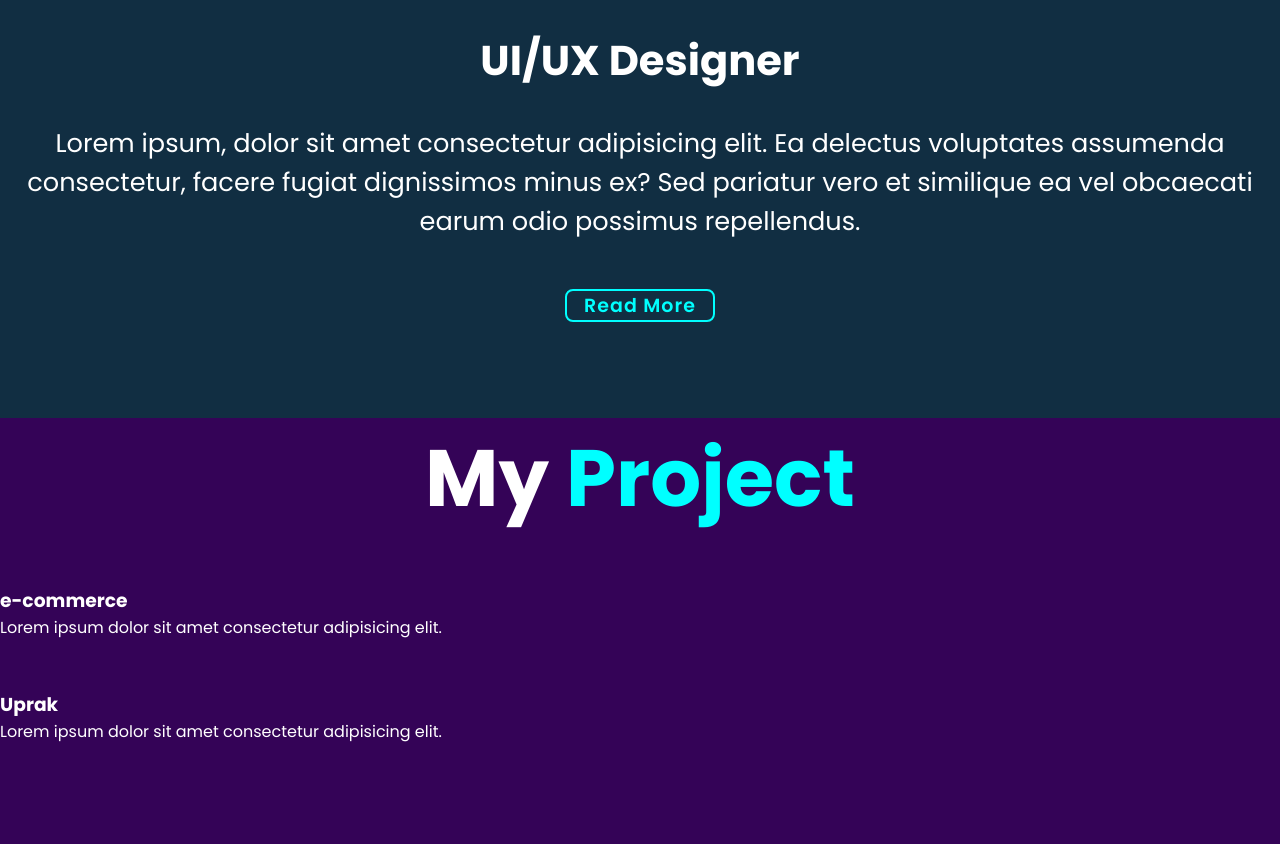
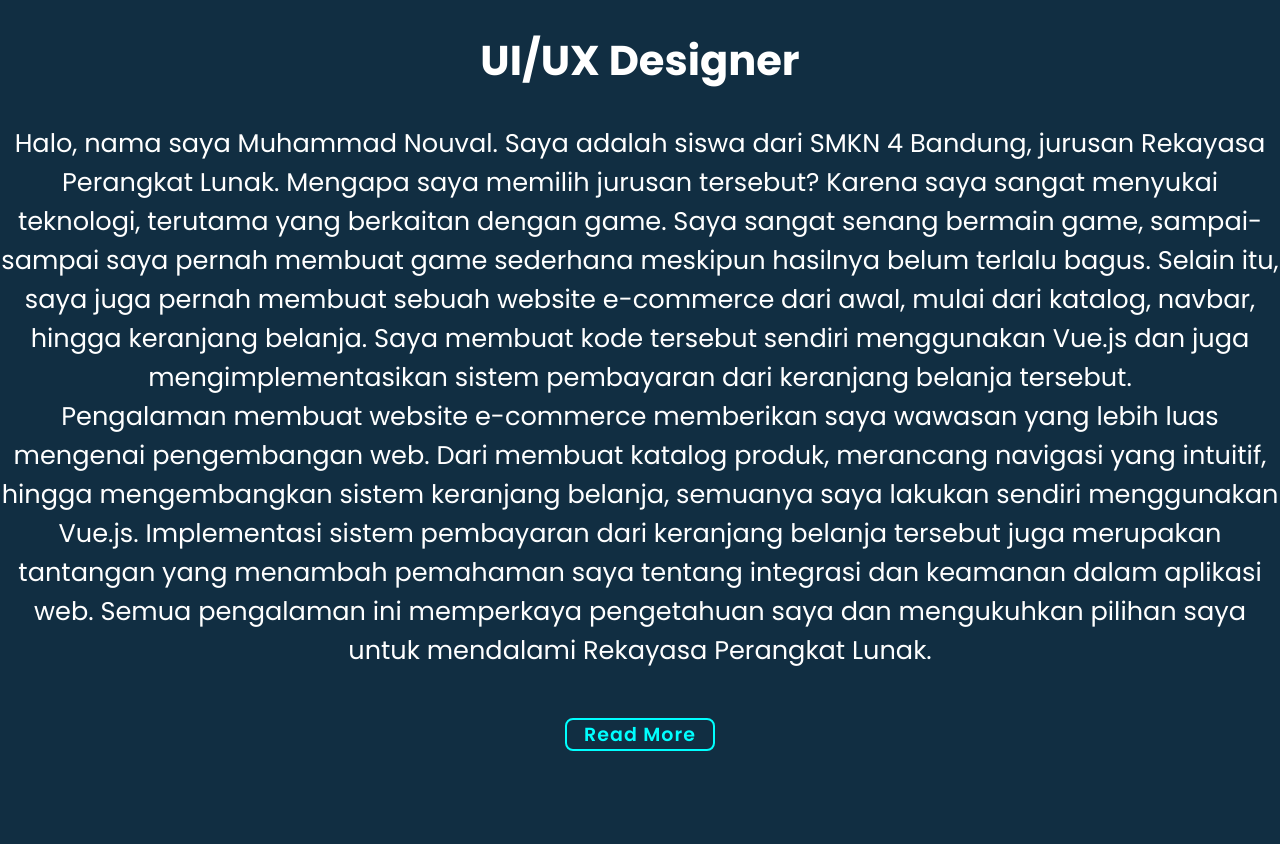
Before and after one commit to Ztimeto/PortFolio, a plain HTML site: page CodeSource/index.html in a window 1280 px wide. Shown: the part 1403-2247 px from the top of the page. Before the commit the page ends 2147 px from the top, so only its background shows below. Drawn offline with nearby package versions, Linux system fonts and the light colour scheme.

Commit message:
Change 3

```diff
--- a/CodeSource/Css/index.css
+++ b/CodeSource/Css/index.css
@@ -368,6 +368,7 @@ span{
     width: 15rem;
 }
 
+
 /* KEYFRAMES ANIMATION */
 @keyframes showRigth{
     100%{
--- /dev/null
+++ b/CodeSource/Css/readmore.css
@@ -0,0 +1,12 @@
+body {
+    background-color: #112e42;
+    color: white;
+    font-family: Arial, sans-serif;
+    line-height: 1.6;
+    margin: 0;
+    padding: 20px;
+}
+
+p {
+    margin-bottom: 20px;
+}
--- a/CodeSource/index.html
+++ b/CodeSource/index.html
@@ -3,7 +3,7 @@
 <head>
     <meta charset="UTF-8">
     <meta name="viewport" content="width=device-width, initial-scale=1.0">
-    <title>Document</title>
+    <title>Portfolio</title>
     <link rel="stylesheet" href="Css/index.css">
     <link href='https://unpkg.com/boxicons@2.1.4/css/boxicons.min.css' rel='stylesheet'>
 </head>
@@ -58,16 +58,34 @@
 
         <div class="about-content">
             <h3>UI/UX Designer</h3>
-            <p>Lorem ipsum, dolor
-                sit amet consectetur adipisicing elit.
-                Ea delectus voluptates assumenda consectetur,
-                facere fugiat dignissimos minus ex? Sed pariatur
-                vero et similique ea vel obcaecati earum odio possimus
-                repellendus.
+            <p>Halo, nama saya Muhammad Nouval.
+                Saya adalah siswa dari SMKN 4 Bandung,
+                jurusan Rekayasa Perangkat Lunak. Mengapa
+                saya memilih jurusan tersebut? Karena saya
+                sangat menyukai teknologi, terutama yang berkaitan
+                dengan game. Saya sangat senang bermain game,
+                sampai-sampai saya pernah membuat game sederhana
+                meskipun hasilnya belum terlalu bagus. Selain itu,
+                saya juga pernah membuat sebuah website e-commerce dari
+                awal, mulai dari katalog, navbar, hingga keranjang
+                belanja. Saya membuat kode tersebut sendiri menggunakan
+                Vue.js dan juga mengimplementasikan sistem pembayaran
+                dari keranjang belanja tersebut.
+                <br>
+                Pengalaman membuat website e-commerce memberikan
+                saya wawasan yang lebih luas mengenai pengembangan web. Dari
+                membuat katalog produk, merancang navigasi yang intuitif,
+                hingga mengembangkan sistem keranjang belanja, semuanya saya
+                lakukan sendiri menggunakan Vue.js. Implementasi sistem
+                pembayaran dari keranjang belanja tersebut juga merupakan
+                tantangan yang menambah pemahaman saya tentang integrasi dan
+                keamanan dalam aplikasi web. Semua pengalaman ini memperkaya
+                pengetahuan saya dan mengukuhkan pilihan saya untuk mendalami
+                Rekayasa Perangkat Lunak.
             </p>
 
             <div class="btn-box btns">
-                <a href="#" class="btn">Read More</a>
+                <a href="readmore.html" class="btn">Read More</a>
             </div>
         </div>
     </section>
@@ -75,19 +93,15 @@
     <section class="project" id="project">
         <h2 class="heading">My <span>Project</span></h2>
         <div class="project-row-1">
-            <div class="project-col-1">
-                <div class="project-img-1"></div>
-                <h3 class="title">e-commerce</h3>
-                <p class="desc">Lorem ipsum dolor sit amet consectetur adipisicing elit.
-            </div>
+            <div class="project-img-1"></div>
+            <h3>e-commerce</h3>
+            <p>Lorem ipsum dolor sit amet consectetur adipisicing elit. </p>
         </div>
         <br><br>
         <div class="project-row-2">
-            <div class="project-col-2">
-                <div class="project-img-2"></div>
-                <h3 class="title">Uprak</h3>
-                <p class="desc">Lorem ipsum dolor sit amet consectetur adipisicing elit.
-            </div>
+            <div class="project-img-2"></div>
+            <h3>Uprak</h3>
+            <p>Lorem ipsum dolor sit amet consectetur adipisicing elit.</p>
         </div>
     </section>
 
```
Also changed, not shown: CodeSource/readmore.html (added, +36 -0 lines).
